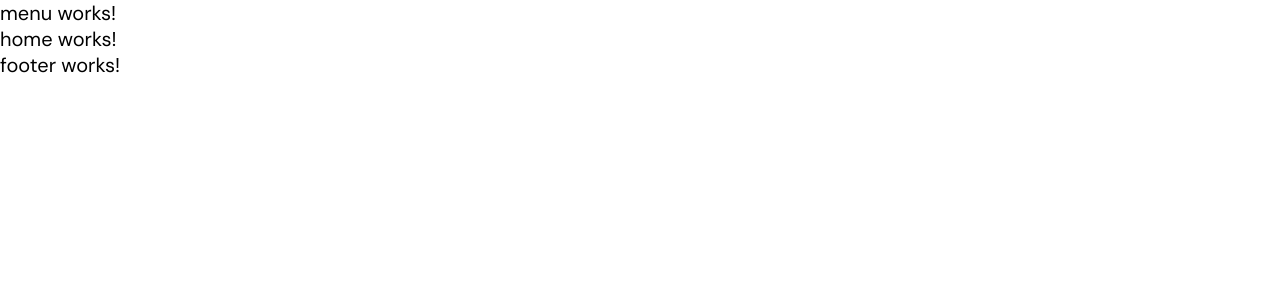
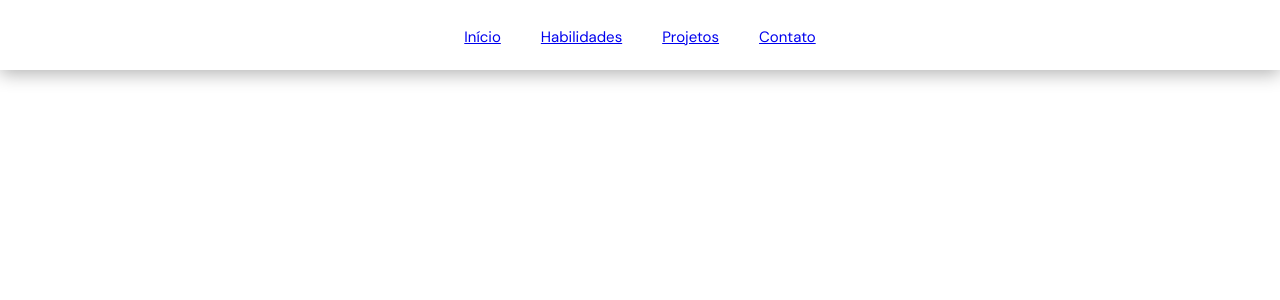
Before and after one commit to Lucas290312/portfolio-lucas, an Angular app: page / in a window 1280 px wide. Shown: the top 300 px of the page. Built offline with nearby package versions, Linux system fonts and the light colour scheme.

Commit message:
menu do topo

```diff
--- a/src/app/menu/menu.component.css
+++ b/src/app/menu/menu.component.css
@@ -0,0 +1,68 @@
+nav {
+    box-shadow: 0 4px 17px #0000004d;
+    background-color: white;
+    position: fixed;
+    width: 100%;
+    display: flex;
+    align-items: center;
+    justify-content: right;
+    height: 70px;
+}
+
+nav ul {
+    display: flex;
+    flex-direction: column;
+    align-items: center;
+    justify-content: center;
+    list-style: none;
+    position: absolute;
+    top: 70px;
+    background-color: white;
+    width: 100%;
+}
+
+nav ul.open {
+    display: flex;
+}
+
+nav ul.closed {
+    display: none;
+}
+
+nav ul li {
+    padding: 20px;
+}
+
+nav ul li a {
+    font-size: var(--font-size-5);
+}
+
+nav ul li a:hover {
+    color: var(--color-blue-2);
+}
+
+nav i {
+    font-size: 45px;
+    margin: 0 15px;
+    cursor: pointer;
+}
+
+@media (min-width: 768px) {
+
+    nav {
+        justify-content: center;
+    }
+
+    nav ul.open,
+    nav ul.closed {
+        display: flex;
+        flex-direction: row;
+        position: relative;
+        top: 0;
+    }
+
+    nav i {
+        display: none;
+    }
+
+}
--- a/src/app/menu/menu.component.html
+++ b/src/app/menu/menu.component.html
@@ -1 +1,11 @@
-<p>menu works!</p>
+<nav>
+    <ul [class]="menuStatus">
+        <li *ngFor="let item of menuItems">
+            <a [href]="item.url">{{item.name}}</a>
+        </li>
+    </ul>
+
+    <i class="material-symbols-outlined" (click)="menuClick()">
+        menu
+    </i>
+</nav>
--- a/src/app/menu/menu.component.ts
+++ b/src/app/menu/menu.component.ts
@@ -1,14 +1,31 @@
 import { Component } from '@angular/core';
 import { MenuService } from '../services/menu.service';
+import { Menu } from '../models/menu';
+import { CommonModule } from '@angular/common';
 
 @Component({
   selector: 'app-menu',
-  imports: [],
+  imports: [CommonModule],
   templateUrl: './menu.component.html',
   styleUrl: './menu.component.css'
 })
 export class MenuComponent {
 
-  constructor(private menuService: MenuService) {}
+  constructor(private menuService: MenuService) { }
+
+    menuStatus: string = 'closed';
+
+  menuItems?: Array<Menu>;
+
+  ngOnInit() {
+    const menu = this.menuService.getItems();
+    this.menuItems = menu;
+  }
+
+  menuClick() {
+
+    this.menuStatus = (this.menuStatus === 'open' ? 'closed' : 'open')
+
+  }
 
 }
--- a/src/index.html
+++ b/src/index.html
@@ -13,6 +13,9 @@
   <link
     href="https://fonts.googleapis.com/css2?family=DM+Sans:ital,opsz,wght@0,9..40,100..1000;1,9..40,100..1000&display=swap"
     rel="stylesheet">
+
+  <link rel="stylesheet"
+    href="https://fonts.googleapis.com/css2?family=Material+Symbols+Outlined:opsz,wght,FILL,GRAD@20..48,100..700,0..1,-50..200&icon_names=menu" />
 </head>
 
 <body>
```
